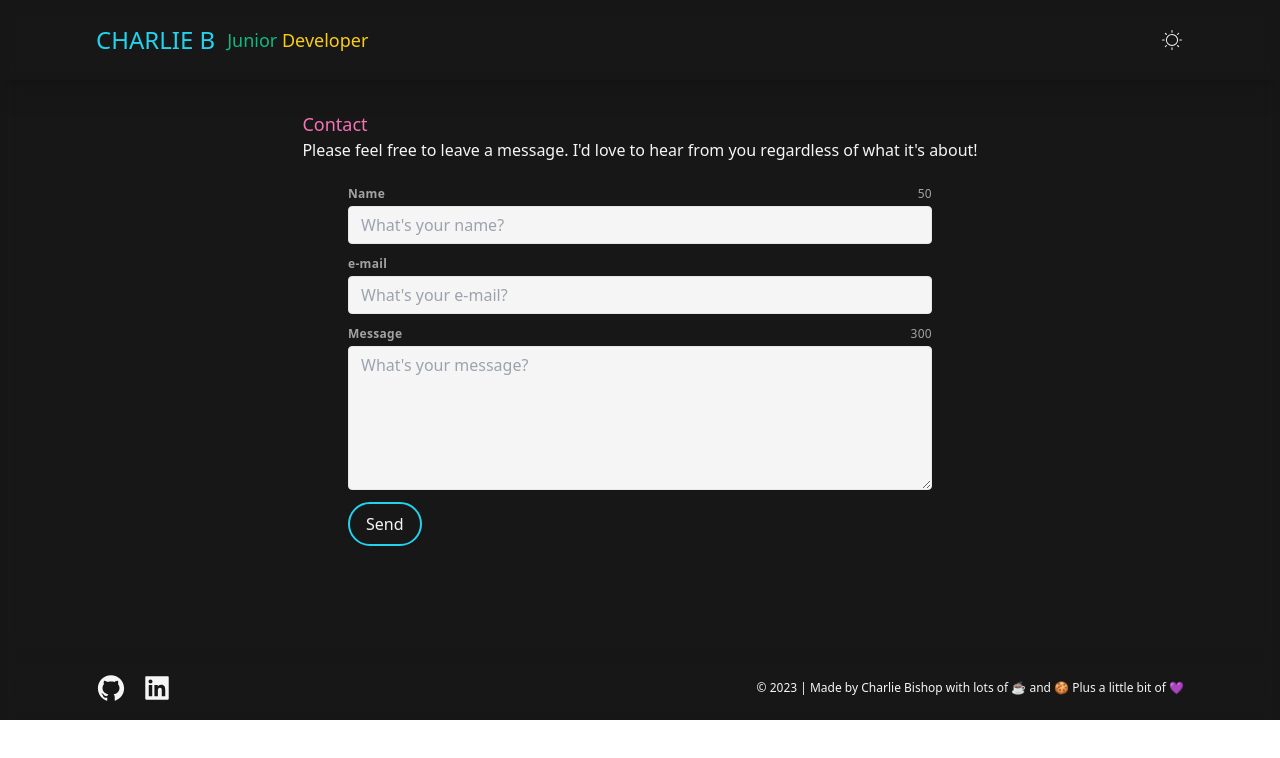
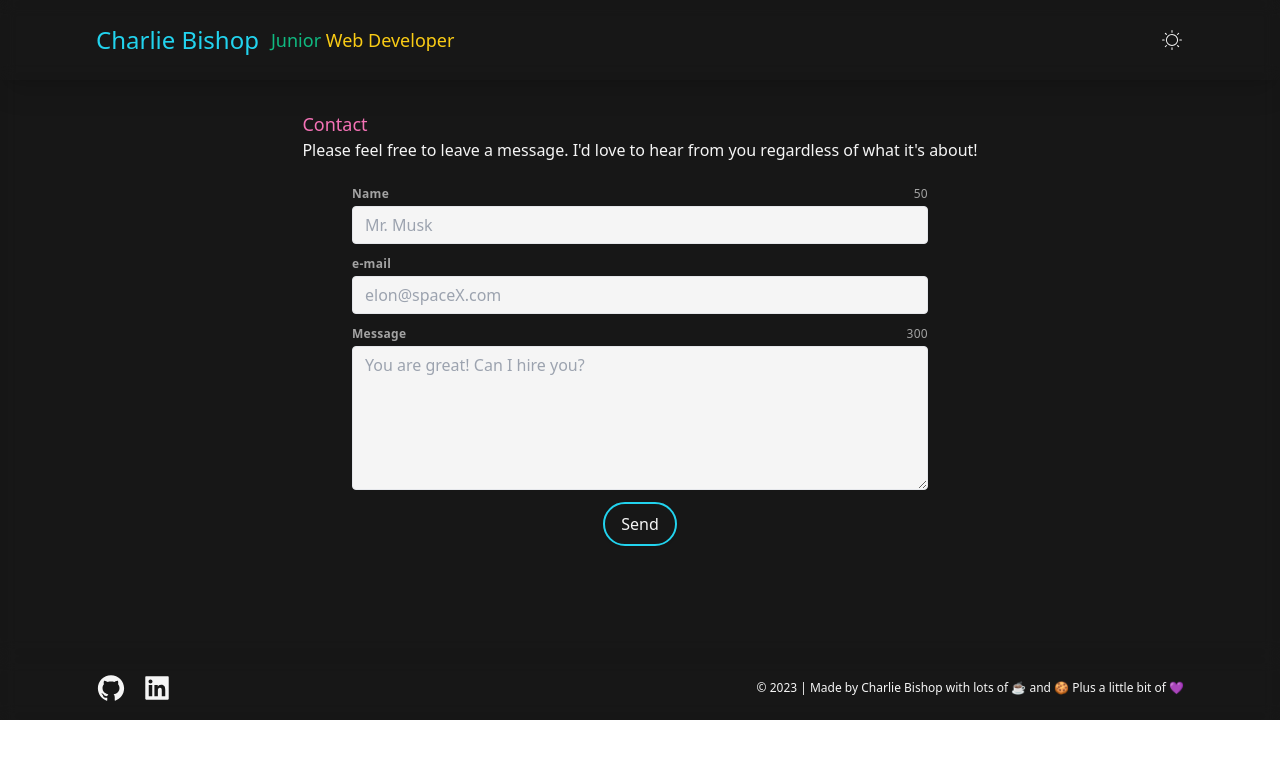
Before and after one commit to charlieBdev/portfolio, a Next.js app: page /contact in a window 1280 px wide. Shown: the top 758 px of the page. Built offline with nearby package versions, Linux system fonts and the light colour scheme.

Commit message:
fix landscape view

```diff
--- a/src/app/Components/IconsList.tsx
+++ b/src/app/Components/IconsList.tsx
@@ -5,7 +5,7 @@ import IconCard from './IconCard';
 
 const IconsList = () => {
 	return (
-		<div className='carousel carousel-center gap-3 p-3 lg:gap-6 rounded-lg shadow hover:shadow-xl'>
+		<div className='carousel carousel-center justify-center gap-3 p-3 lg:gap-6 rounded-lg shadow hover:shadow-xl'>
 			{icons.map((icon) => (
 				<IconCard key={icon.name} name={icon.name} svg={icon.svg} />
 			))}
--- a/src/app/Components/Navbar.tsx
+++ b/src/app/Components/Navbar.tsx
@@ -9,10 +9,10 @@ export default function Navbar() {
 		<header className=''>
 			<nav className='fixed top-0 left-0 right-0 px-6 h-20 xl:px-24 flex items-center justify-between shadow-xl bg-opacity-90 backdrop-blur dark:bg-opacity-90 dark:backdrop-blur z-10'>
 				<Link href='/' className='md:flex md:items-center md:space-x-3'>
-					<h1 className='text-2xl font-medium text-cyan-400'>CHARLIE B</h1>
+					<h1 className='text-2xl font-medium text-cyan-400'>Charlie Bishop</h1>
 					<p className='text-lg text-emerald-500'>
 						Junior
-						<span className='text-yellow-400'> Developer</span>
+						<span className='text-yellow-400'> Web Developer</span>
 					</p>
 				</Link>
 				<div className='flex items-center justify-center space-x-3 lg:space-x-12'>
--- a/src/app/Components/SkillsList.tsx
+++ b/src/app/Components/SkillsList.tsx
@@ -15,7 +15,7 @@ const SkillsList = () => {
 	return (
 		<>
 			{/* small plus screens */}
-			<div className='sm:grid sm:grid-cols-3 gap-3 mt-3 hidden'>
+			<div className='sm:grid sm:grid-cols-3 gap-3 hidden'>
 				{skillsArr.map((skill) => (
 					<SkillsCard
 						key={skill.topic}
@@ -27,7 +27,7 @@ const SkillsList = () => {
 			</div>
 
 			{/* mobile carousel */}
-			<div className='carousel carousel-center sm:hidden py-6 gap-3'>
+			<div className='carousel carousel-center sm:hidden gap-3 rounded-lg py-6'>
 				{skillsArr.map((skill, index) => (
 					<div
 						key={skill.topic}
--- a/src/app/contact/page.tsx
+++ b/src/app/contact/page.tsx
@@ -66,7 +66,7 @@ export default function Contact() {
 	return (
 		<section
 			id='contact'
-			className='h-[calc(100vh-9rem)] p-6 xl:px-24 gap-6 flex flex-col items-center justify-center bg-opacity-90 dark:bg-opacity-90 backdrop-blur dark:backdrop-blur'
+			className='min-h-[calc(100vh-9rem)] p-6 xl:px-24 gap-6 flex flex-col items-center justify-center bg-opacity-90 dark:bg-opacity-90 backdrop-blur dark:backdrop-blur'
 		>
 			<div className='gap-1'>
 				<h2 className='text-lg text-pink-400'>Contact</h2>
@@ -86,7 +86,7 @@ export default function Contact() {
 				ref={form}
 				onSubmit={handleSubmit(onSubmit)}
 			>
-				<div className='flex flex-wrap -mx-3'>
+				<div className='flex flex-col -mx-2'>
 					<div className='w-full px-2'>
 						<div className='flex justify-between text-neutral-400 tracking-wide text-xs mb-1'>
 							<label className='font-bold' htmlFor='user_name'>
@@ -105,7 +105,7 @@ export default function Contact() {
 							} appearance-none block w-full text-neutral-950 border border-gray-200 focus:border-cyan-400 rounded py-2 px-3 leading-tight focus:outline-none`}
 							id='user_name'
 							type='text'
-							placeholder="What's your name?"
+							placeholder='Mr. Musk'
 							{...register('user_name', { required: true, maxLength: 50 })}
 							value={name}
 							onChange={(e) => setName(e.target.value)}
@@ -117,7 +117,7 @@ export default function Contact() {
 						)}
 					</div>
 				</div>
-				<div className='flex flex-wrap -mx-3'>
+				<div className='flex flex-wrap -mx-2'>
 					<div className='w-full px-2'>
 						<label
 							className='text-neutral-400 block tracking-wide text-xs font-bold mb-1'
@@ -137,7 +137,7 @@ export default function Contact() {
 							} appearance-none block w-full text-neutral-950 border border-gray-200 focus:border-cyan-400 rounded py-2 px-3 leading-tight focus:outline-none`}
 							id='user_email'
 							type='text'
-							placeholder="What's your e-mail?"
+							placeholder='elon@spaceX.com'
 							{...register('user_email', {
 								required: true,
 								pattern: emailRegex,
@@ -152,7 +152,7 @@ export default function Contact() {
 						)}
 					</div>
 				</div>
-				<div className='flex flex-wrap -mx-3'>
+				<div className='flex flex-wrap -mx-2'>
 					<div className='w-full px-2'>
 						<div className='flex justify-between text-neutral-400 tracking-wide text-xs mb-1'>
 							<label
@@ -174,7 +174,7 @@ export default function Contact() {
 								msg.length > 300 ? 'bg-pink-100' : ''
 							} appearance-none block w-full text-neutral-950 border border-gray-200 focus:border-cyan-400 rounded py-2 px-3 leading-tight focus:outline-none`}
 							id='message'
-							placeholder="What's your message?"
+							placeholder='You are great! Can I hire you?'
 							{...register('message', { required: true, maxLength: 300 })}
 							value={msg}
 							onChange={(e) => setMsg(e.target.value)}
@@ -186,7 +186,7 @@ export default function Contact() {
 						)}
 					</div>
 				</div>
-				<div className='-mx-1'>
+				<div className='mx-auto'>
 					<button
 						className='text-center border-2 border-cyan-400 py-2 px-4 rounded-full shadow hover:shadow-lg hover:animate-pulse'
 						type='submit'
--- a/src/app/projects/page.tsx
+++ b/src/app/projects/page.tsx
@@ -15,7 +15,7 @@ export default function Projects() {
 	return (
 		<section
 			id='projects'
-			className='h-[calc(100vh-5rem)] flex flex-col justify-center p-6 xl:px-24 gap-1 bg-opacity-90 dark:bg-opacity-90 backdrop-blur dark:backdrop-blur'
+			className='min-h-[calc(100vh-5rem)] flex flex-col justify-center p-6 xl:px-24 gap-1 bg-opacity-90 dark:bg-opacity-90 backdrop-blur dark:backdrop-blur'
 		>
 			<div className='flex justify-between items-center'>
 				<h2 className='text-lg text-pink-400'>Projects</h2>
```
